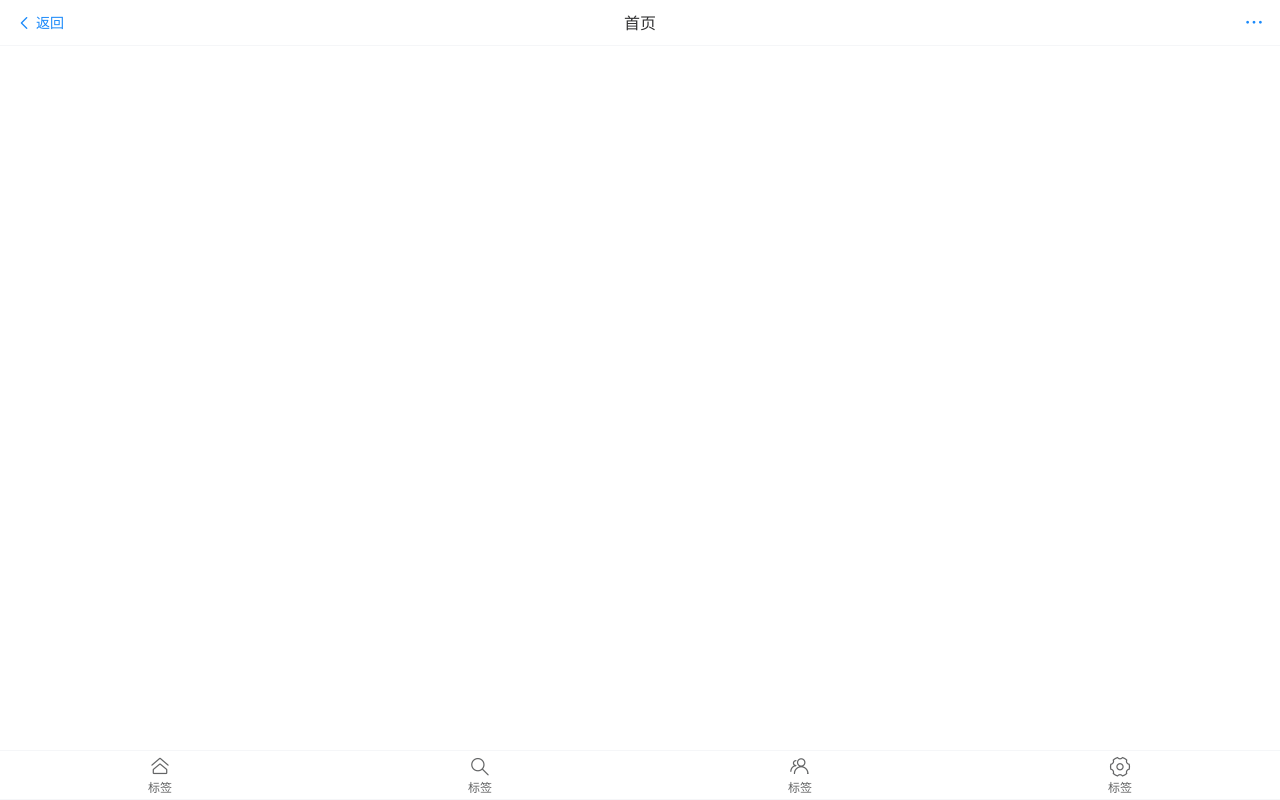
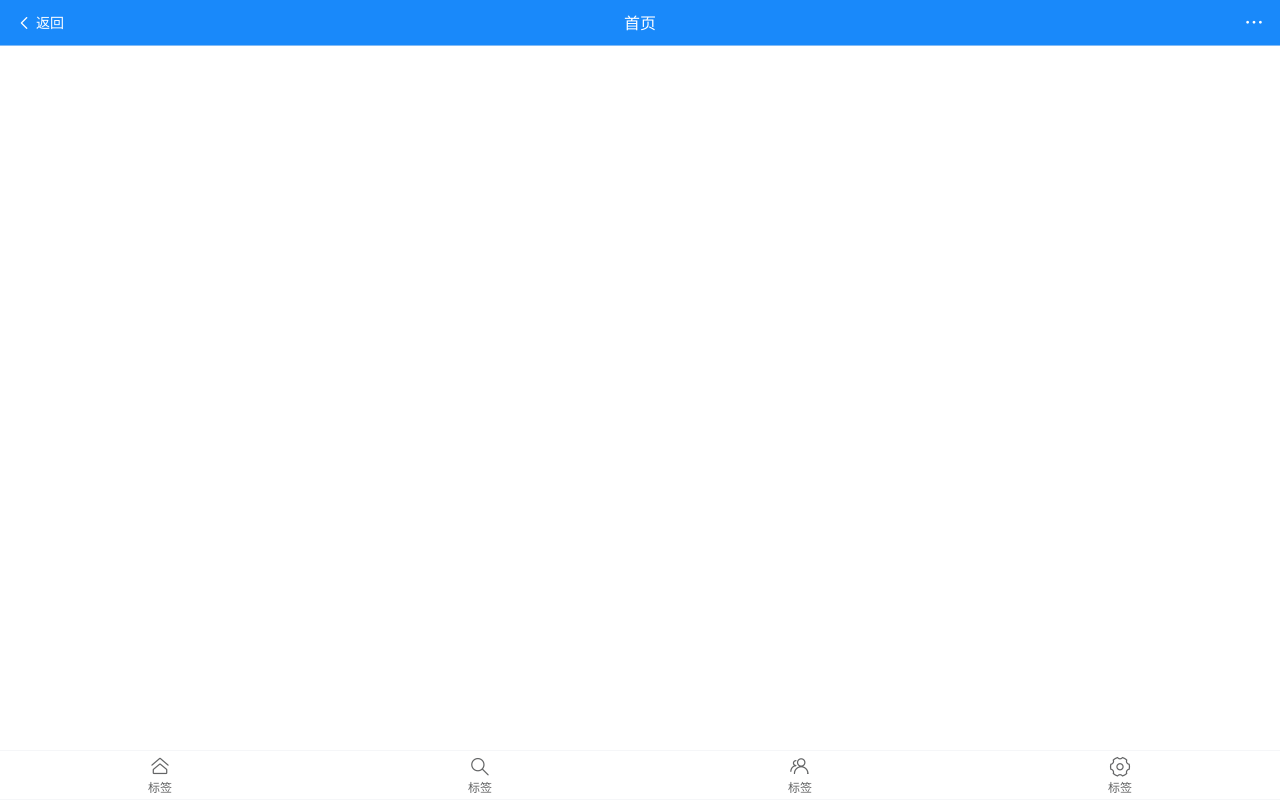
Before and after one commit to wxamlzm/dmshop, a Vue app: page / in a window 1280 px wide. Built offline with nearby package versions, Linux system fonts and the light colour scheme.

Commit message:
UPDATE:剔除:root被覆盖的可能性

```diff
--- a/src/components/DmNav.vue
+++ b/src/components/DmNav.vue
@@ -35,5 +35,11 @@ export default defineComponent({
 </script>
 
 <style lang="scss">
-
+// 为了防止:root属性被其他属性覆盖，需要在当前最终引用的页面设置，这样在引用时会最后引用
+:root{
+  --van-nav-bar-background-color:  #1989fa !important;
+  --van-nav-bar-text-color: #FFF !important;
+  --van-nav-bar-title-text-color: #FFF !important;
+  --van-nav-bar-icon-color:#FFF !important;
+}
 </style>
--- a/src/views/Home.vue
+++ b/src/views/Home.vue
@@ -17,13 +17,3 @@ export default defineComponent({
   },
 });
 </script>
-
-<style lang="scss">
-// 为了防止:root属性被其他属性覆盖，需要在当前最终引用的页面设置，这样在引用时会最后引用
-:root{
-  --van-nav-bar-background-color:  #1989fa;
-  --van-nav-bar-text-color: #FFF;
-  --van-nav-bar-title-text-color: #FFF;
-  --van-nav-bar-icon-color:#FFF;
-}
-</style>
```
Also changed, not shown: 1 other file (tests, documents, lock files or other folders).
